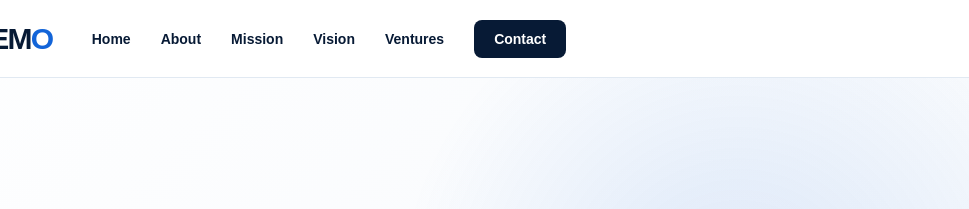
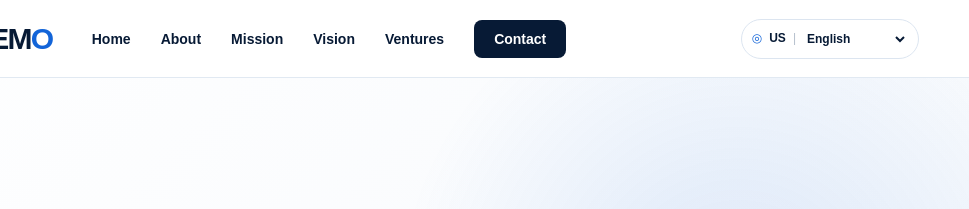
Before and after one commit to ABZEMO/abzemo-website, a website: page industries.html in a window 1280 px wide. Shown: the top 209 px of the page, 311-1280 px from the left. Drawn offline with Linux system fonts and the light colour scheme.

Commit message:
Enable multilingual website language layer

```diff
--- a/industries.html
+++ b/industries.html
@@ -1151,7 +1151,7 @@
     });
   </script>
 
-  <script src="abzemo-ai.js"></script>
+  <script src="i18n.js"></script>\n  <script src="abzemo-ai.js"></script>
 
 </body>
 </html>
```
